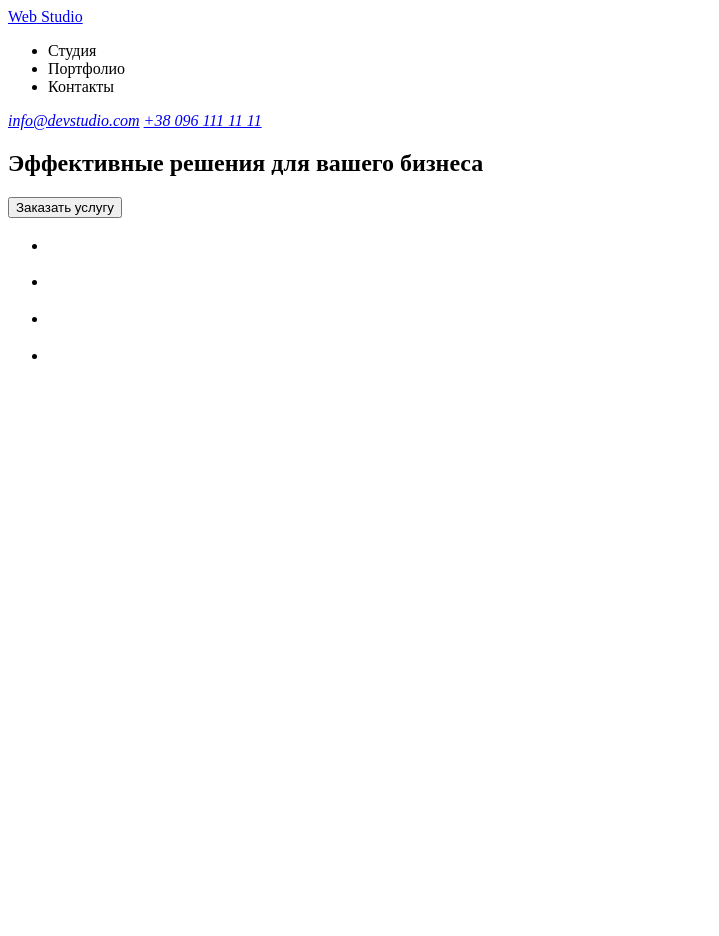
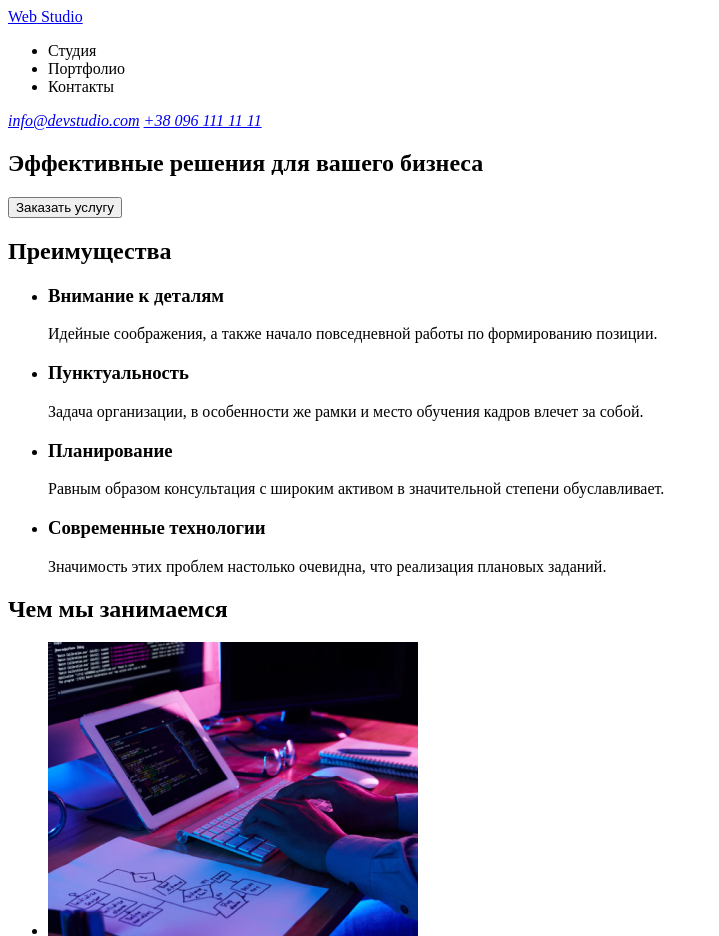
Before and after one commit to MajorPrestige/goit-markup-hw-01, a plain HTML site: page index.html in a window 1280 px wide. Shown: the top 936 px of the page, without its empty margins (0-719 px from the left). Before the commit the page ends 800 px from the top, so only its background shows below. Drawn offline with Linux system fonts and the light colour scheme.

Commit message:
what-we-do-section
add 3 img

```diff
--- a/index.html
+++ b/index.html
@@ -31,22 +31,42 @@
 		<!-- main content -->
 		<main>
 			<!-- banner -->
+			<section>
+				<h1>Эффективные решения для вашего бизнеса</h1>
+				<button type="button">Заказать услугу</button>
+			</section>
+
+			<!-- advantages -->
+			<section>
+            <!-- hide h2 -->
+            <h2>Преимущества</h2>
+				<ul>
+					<li>
+						<h3>Внимание к деталям</h3>
+						<p>Идейные соображения, а также начало повседневной работы по формированию позиции.</p>
+					</li>
+					<li>
+						<h3>Пунктуальность</h3>
+						<p>Задача организации, в особенности же рамки и место обучения кадров влечет за собой.</p>
+					</li>
+					<li>
+						<h3>Планирование</h3>
+						<p>Равным образом консультация с широким активом в значительной степени обуславливает.</p>
+					</li>
+					<li>
+						<h3>Современные технологии</h3>
+						<p>Значимость этих проблем настолько очевидна, что реализация плановых заданий.</p>
+					</li>
+				</ul>
+			</section>
+         <!-- what we do? -->
          <section>
-            <h1>Эффективные решения для вашего бизнеса</h1>
-            <button type="button">
-               Заказать услугу
-            </button>
-         </section>
-
-         <!-- advantages -->
-         <section>
+            <h2>Чем мы занимаемся</h2>
             <ul>
-               <li><h3></h3></li>
-               <li><h3></h3></li>
-               <li><h3></h3></li>
-               <li><h3></h3></li>
+               <li><img src="/images/img1.png" width="370" height="294" alt="разработка ПО"></li>
+               <li><img src="/images/img2.png" width="370" height="294" alt="разработка макета приложения на смартфон"></li>
+               <li><img src="/images/img3.png" width="370" height="294" alt="разработка графической части"></li>
             </ul>
-
          </section>
 
 		</main>
```
Also changed, not shown: images/img1.png (added), images/img2.png (added), images/img3.png (added).
